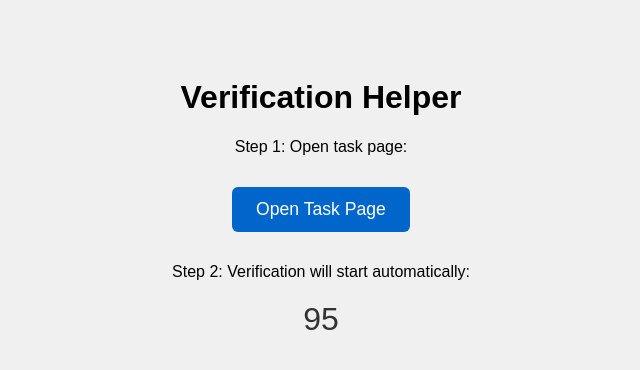
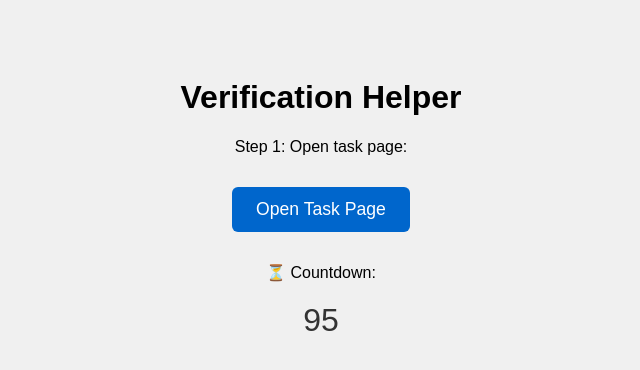
Before and after one commit to mgayushjs/studyrays, a plain HTML site: page index.html in a window 1280 px wide. Shown: the whole page, without its empty margins (319-959 px from the left). Drawn offline with Linux system fonts and the light colour scheme.

Commit message:
index.html

```diff
--- a/index.html
+++ b/index.html
@@ -37,7 +37,7 @@
   <p>Step 1: Open task page:</p>
   <button onclick="window.open('https://streamfiles.eu.org/task.php', '_blank')">Open Task Page</button>
 
-  <p>Step 2: Verification will start automatically:</p>
+  <p>⏳ Countdown:</p>
   <div id="countdown">100</div>
 
   <script>
```
